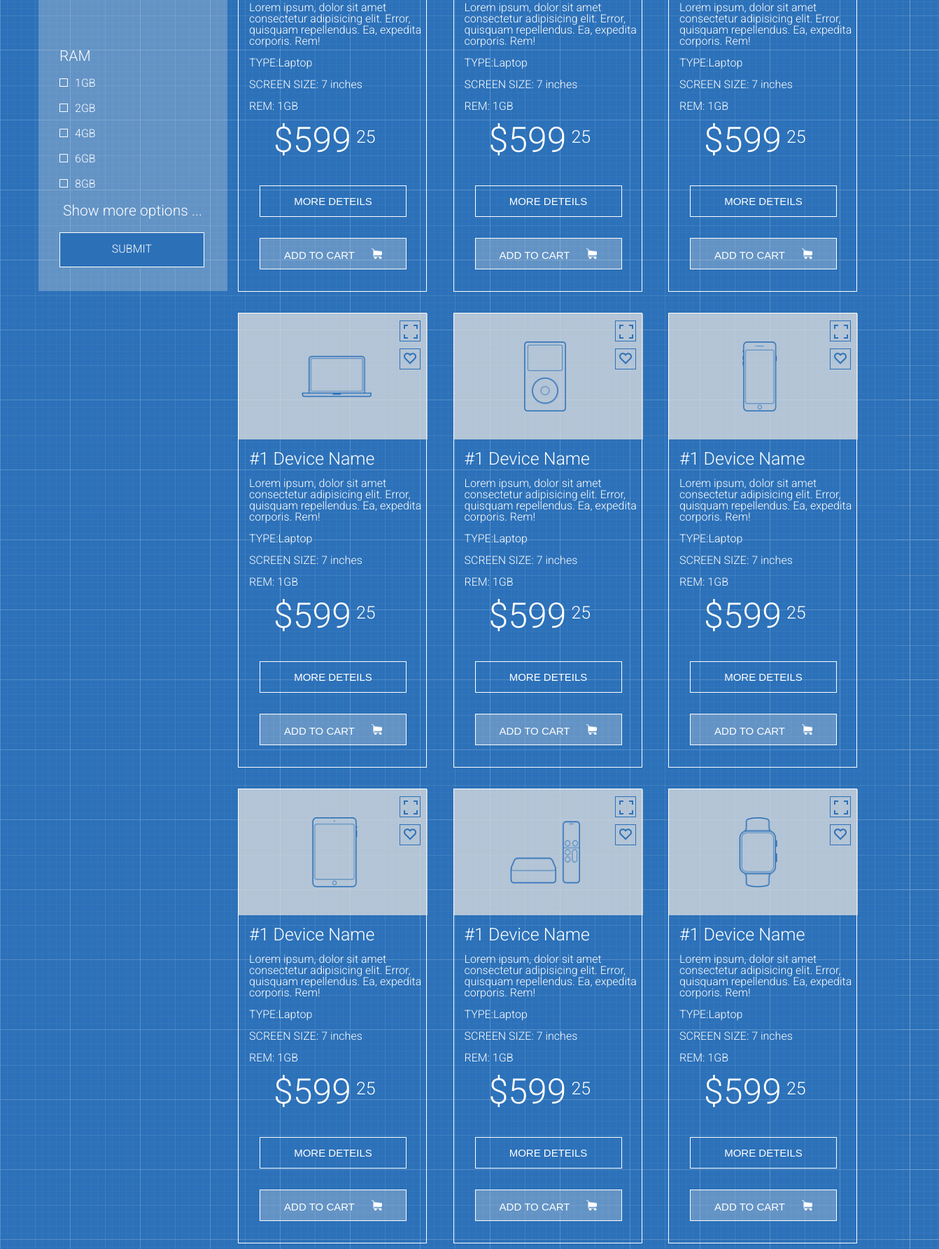
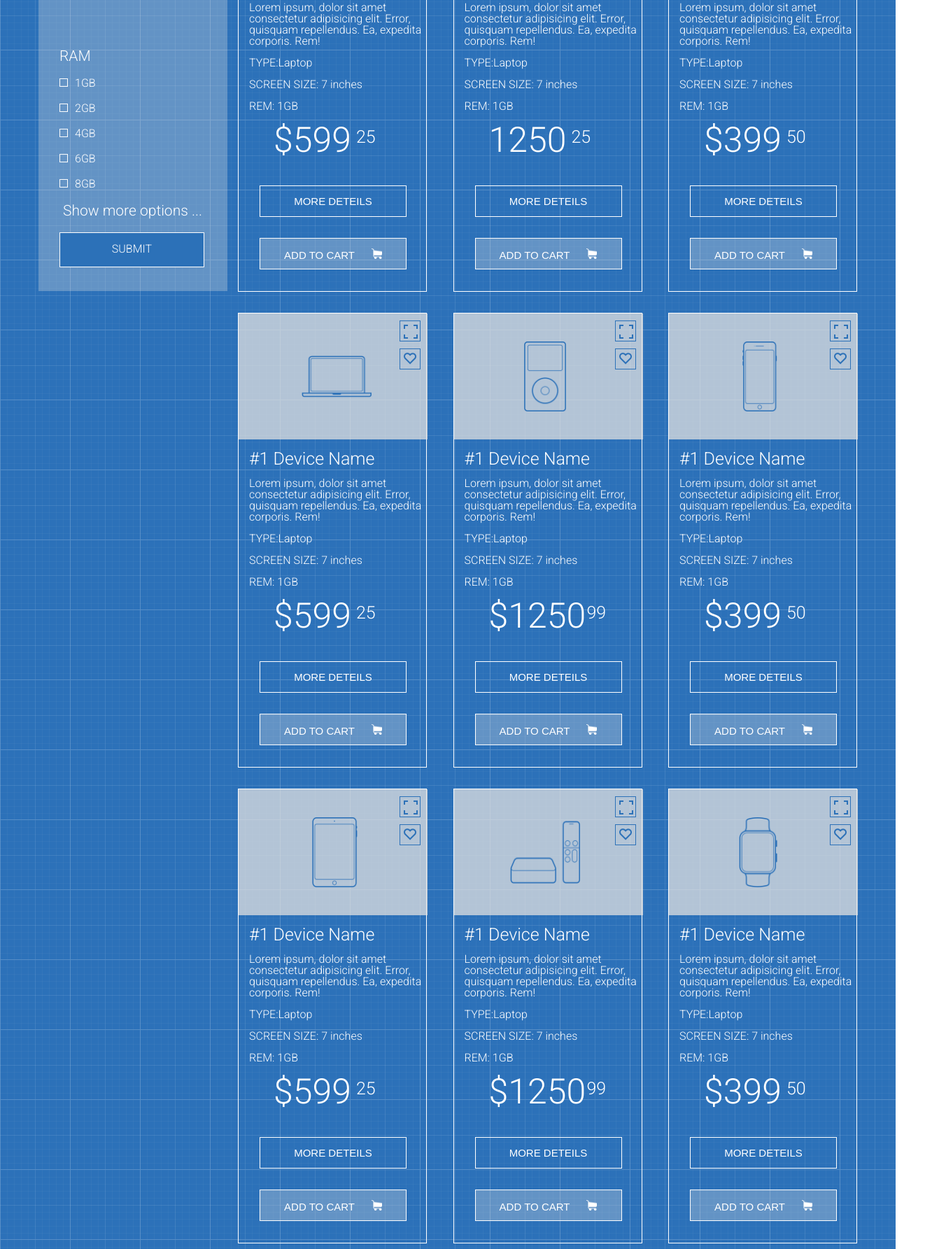
Before and after one commit to Archie-R16/shop-project, a plain HTML site: page index.html in a window 1280 px wide. Shown: the part 929-2714 px from the top of the page at 70% size, 1342 px wide, since content can reach past the window. Drawn offline with nearby package versions, Linux system fonts and the light colour scheme.

```diff
--- a/index.html
+++ b/index.html
@@ -232,7 +232,7 @@
                                     <p>REM: 1GB</p>
                                 </div>
                                 <div class="baks">
-                                    <p>$599</p>
+                                    <p>1250</p>
                                 <div class="cent-25">
                                     <p>25</p>
                                 </div>
@@ -274,9 +274,9 @@
                                     <p>REM: 1GB</p>
                                 </div>
                                 <div class="baks">
-                                    <p>$599</p>
+                                    <p>$399</p>
                                 <div class="cent-25">
-                                    <p>25</p>
+                                    <p>50</p>
                                 </div>
                                 </div>
                                 <div class="more-1">
@@ -362,9 +362,9 @@
                                     <p>REM: 1GB</p>
                                 </div>
                                 <div class="baks">
-                                    <p>$599</p>
-                                <div class="cent-25">
-                                    <p>25</p>
+                                    <p>$1250</p>
+                                <div class="cent">
+                                    <p>99</p>
                                 </div>
                                 </div>
                                 <div class="more-1">
@@ -404,9 +404,9 @@
                                     <p>REM: 1GB</p>
                                 </div>
                                 <div class="baks">
-                                    <p>$599</p>
+                                    <p>$399</p>
                                 <div class="cent-25">
-                                    <p>25</p>
+                                    <p>50</p>
                                 </div>
                                 </div>
                                 <div class="more-1">
@@ -492,9 +492,9 @@
                                     <p>REM: 1GB</p>
                                 </div>
                                 <div class="baks">
-                                    <p>$599</p>
-                                <div class="cent-25">
-                                    <p>25</p>
+                                    <p>$1250</p>
+                                <div class="cent">
+                                    <p>99</p>
                                 </div>
                                 </div>
                                 <div class="more-1">
@@ -534,9 +534,9 @@
                                     <p>REM: 1GB</p>
                                 </div>
                                 <div class="baks">
-                                    <p>$599</p>
+                                    <p>$399</p>
                                 <div class="cent-25">
-                                    <p>25</p>
+                                    <p>50</p>
                                 </div>
                                 </div>
                                 <div class="more-1">
--- a/style.css
+++ b/style.css
@@ -2,7 +2,7 @@
     box-sizing: border-box;
   }
   body {
-    font-family: 'Roboto', sans-serif;
+    font-family: "Roboto", sans-serif;
     background-image: url("imeges/patt.png");
   }
   .container {
@@ -76,7 +76,7 @@ body {
     margin-top: 10px;
     display: block;
     padding-left: 10px;
-    padding-top:15px;
+    padding-top: 15px;
     border: 1px solid #2c71b8;
   }
   .drop {
@@ -90,8 +90,8 @@ body {
   }
   .hev-submenu:hover .drop {
     visibility: visible;
-    background-color:   #2c71b8;
-    color:  #fff;
+    background-color: #2c71b8;
+    color: #fff;
   }
   .link:hover {
     background-color: white;
@@ -127,7 +127,7 @@ body {
     width: 27px;
     height: 27px;
     background-color: #2c71b8;
-    transform: translate(178px,-38px);
+    transform: translate(178px, -38px);
     z-index: 1;
   }
   .basket {
@@ -135,7 +135,7 @@ body {
     height: 40px;
     background-color: white;
     z-index: 2;
-    transform: translate(223px,-39px);
+    transform: translate(223px, -39px);
   }
   .icon {
     width: 20px;
@@ -151,7 +151,7 @@ body {
     font-size: 10px;
     color: white;
     z-index: 2;
-    transform: translate(-7px,-37px);
+    transform: translate(-7px, -37px);
     padding-left: 5px;
     padding-top: 1.5px;
   }
@@ -180,7 +180,7 @@ body {
     height: 845px;
     width: 270px;
     padding-left: 15px;
-    background-color: rgba(225, 225, 225, 0.30);
+    background-color: rgba(225, 225, 225, 0.3);
   }
   .devise1 {
     padding-top: 35px;
@@ -209,7 +209,7 @@ label::before {
     display: inline-block;
     height: 10px;
     width: 10px;
-    border: 0.5px  solid #fff;
+    border: 0.5px solid #fff;
     margin-right: 10px;
   }
   input[type="checkbox"]:checked + label::before {
@@ -254,7 +254,7 @@ input[type="checkbox"]:checked + label::before {
   }
   .drob {
     float: right;
-    transform: translate(-15px,-40px);
+    transform: translate(-15px, -40px);
     position: relative;
     width: 270px;
     height: 40px;
@@ -272,7 +272,7 @@ input[type="checkbox"]:checked + label::before {
   }
   .two {
     float: right;
-  transform: translate(-30px,-48px);
+    transform: translate(-30px, -48px);
     display: flex;
   }
   .two-a {
@@ -310,7 +310,7 @@ input[type="checkbox"]:checked + label::before {
   .two-2 {
     border: 1px solid #fff;
     width: 270px;
-    transform: translate(-1px,9px);
+    transform: translate(-1px, 9px);
     z-index: 5;
     background-color: #2c71b8;
     display: none;
@@ -340,7 +340,7 @@ input[type="checkbox"]:checked + label::before {
   .wer:hover .two-2 {
     display: block;
   }
-.av:hover  {
+  .av:hover {
     background-color: #fff;
     color: #2c71b8;
   }
@@ -390,13 +390,13 @@ input[type="checkbox"]:checked + label::before {
   .frame-1 {
     height: 30px;
     width: 30px;
-    border: 1px solid  #2c71b8;
+    border: 1px solid #2c71b8;
     padding: 5px;
   }
   .like-1 {
     height: 30px;
     width: 30px;
-    border: 1px solid  #2c71b8;
+    border: 1px solid #2c71b8;
     padding: 5px;
     margin-top: 10px;
   }
@@ -429,9 +429,6 @@ input[type="checkbox"]:checked + label::before {
     width: 55px;
     height: 100px;
   }
-.like-1:hover {
-    background-color: #fff;
-}
   .laptop {
     width: 100px;
     height: 60px;
@@ -447,6 +444,12 @@ input[type="checkbox"]:checked + label::before {
   .androit {
     width: 65px;
     height: 100px;
+  }
+  .like-1:hover {
+    background-color: #fff;
+  }
+  .frame-1:hover {
+    background-color: #fff;
   }
   .device {
     font-size: 25px;
@@ -467,30 +470,39 @@ input[type="checkbox"]:checked + label::before {
     color: #fff;
     font-size: 15px;
   }
-.more-1{
-    padding: 0 0 15PX 30PX;
+  .more-1 {
+    padding: 0 0 15px 30px;
   }
   .baks {
     font-size: 50px;
     color: #fff;
-    padding: 0 0 15PX 50PX;
+    padding: 0 0 15px 50px;
   }
   .cent-25 {
+    width: 25px;
+    height: 25px;
     font-size: 25px;
     color: #fff;
-    transform: translate(118px,-42px);
+    transform: translate(118px, -42px);
+  }
+  .cent {
+    width: 25px;
+    height: 25px;
+    font-size: 25px;
+    color: #fff;
+    transform: translate(140px, -42px);
   }
   .centawr-25 {
     width: 30px;
     height: 30px;
     font-size: 25px;
     color: #fff;
-    transform: translate(164px,-58px);
+    transform: translate(164px, -58px);
   }
   .centawr-as {
     font-size: 25px;
     color: #fff;
-    transform: translate(190px,-58px);
+    transform: translate(190px, -58px);
   }
   .cart {
     width: 210px;
@@ -499,10 +511,10 @@ input[type="checkbox"]:checked + label::before {
     background: none;
     color: #fff;
     font-size: 15px;
-    background-color: rgba(225, 225, 225, 0.30);
+    background-color: rgba(225, 225, 225, 0.3);
   }
   .cart-1 {
-    padding: 15PX 0 15PX 30PX;
+    padding: 15px 0 15px 30px;
   }
   .cart-b {
     width: 15px;
```
Lines whose indentation alone changed are shown as unchanged.
